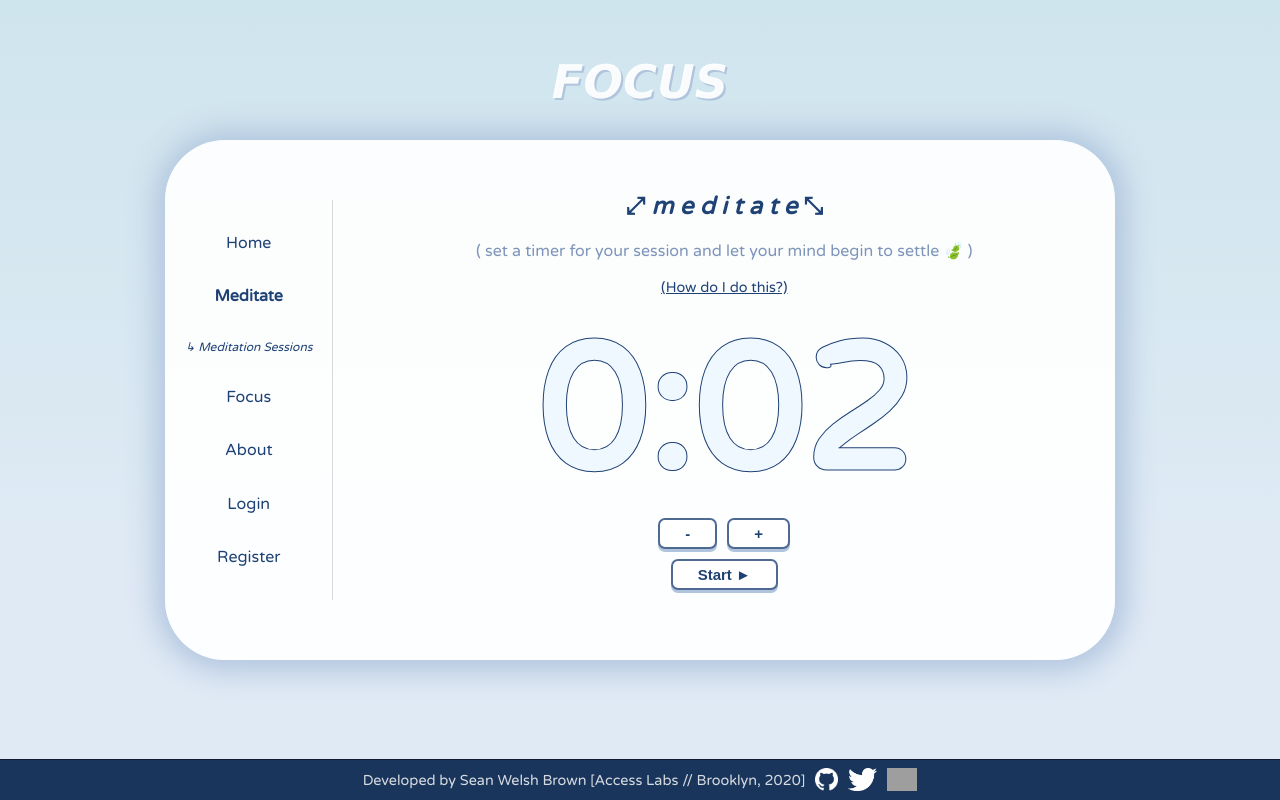
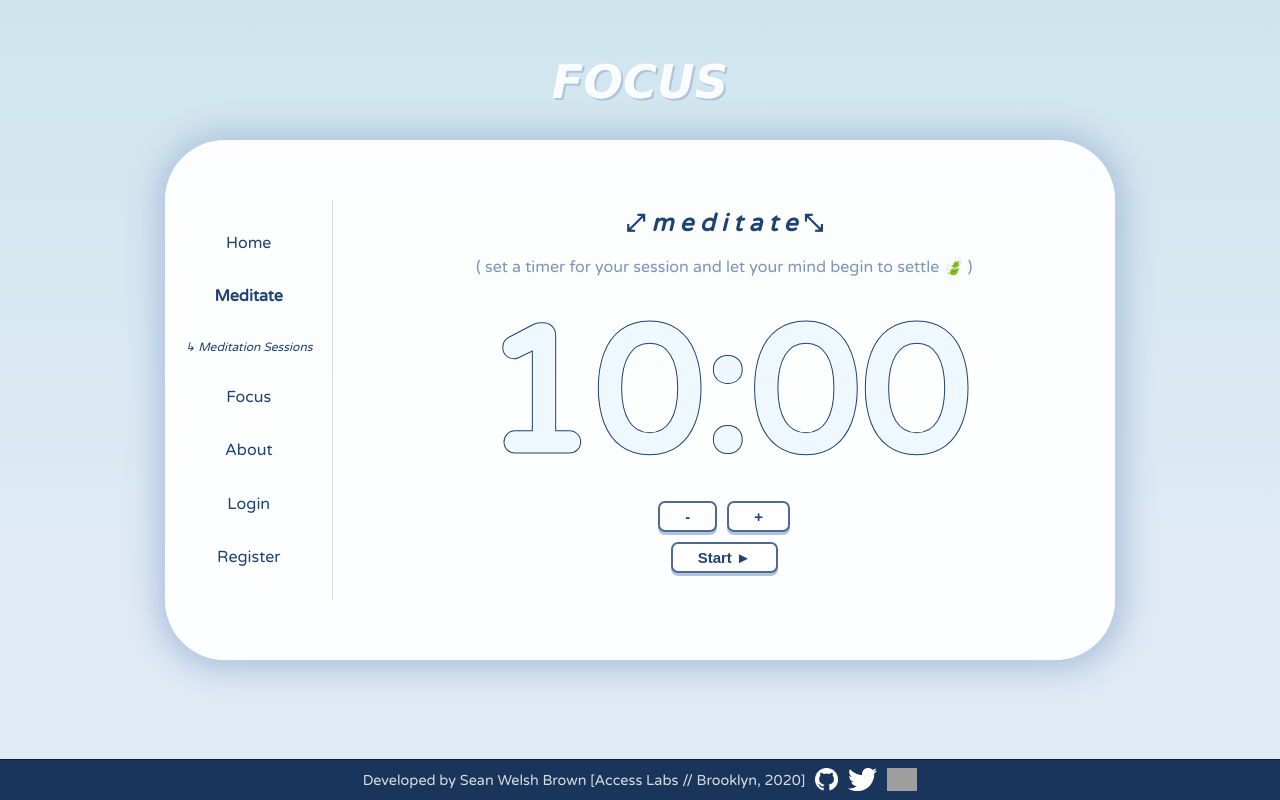
Before and after one commit to SeanWelshBrown/focus-frontend, a React (Create React App) app: page /meditate in a window 1280 px wide. Built offline with nearby package versions, Linux system fonts and the light colour scheme; grey boxes are pictures that could not be loaded.

Commit message:
Updated some phrasing on timer components to be more clear

```diff
--- a/src/Components/HowToModal.jsx
+++ b/src/Components/HowToModal.jsx
@@ -68,9 +68,9 @@ const HowToModal = props => {
             <li><strong>Decide on the task</strong> to be done.</li>
             <li><strong>Set the Work timer</strong> (traditionally to 25 minutes).</li>
             <li><strong>Work</strong> on the task.</li>
-            <li><strong>End work when the timer rings</strong> and put a tally on a piece of paper (we'll do that for you here in the app).</li>
+            <li><strong>End work when the timer rings</strong> and put down a checkmark somewhere (we'll do that for you here in the app).</li>
             <li><strong>If you have fewer than four checkmarks, take a short break</strong> (3–5 minutes), then return to step 2.</li>
-            <li><strong>After four Work sessions, take a longer break</strong> (15–30 minutes), reset your tally count to zero, then go to step 1.</li>
+            <li><strong>After four Work sessions, take a longer break</strong> (15–30 minutes), reset your checkmarks to zero, then go to step 1.</li>
           </ol>
 
           <a href="https://en.wikipedia.org/wiki/Pomodoro_Technique" target="_blank" rel="noopener noreferrer">(Visit Wikipedia.org for more information)</a>
--- a/src/Containers/Focus.jsx
+++ b/src/Containers/Focus.jsx
@@ -9,7 +9,7 @@ import FocusModal from '../Components/FocusModal';
 import HowToModal from '../Components/HowToModal';
 
 import alarm_relaxing from './alarm_relaxing.mp3';
-import alarm_electropop from './alarm_electropop.mp3';
+// import alarm_electropop from './alarm_electropop.mp3';
 
 
 const Focus = props => {
@@ -46,7 +46,7 @@ const Focus = props => {
   const user = useSelector( state => state.user )
 
   // AUDIO
-  const work_alarm = new Audio(alarm_electropop)
+  const work_alarm = new Audio(alarm_relaxing)
   work_alarm.loop = true
   const break_alarm = new Audio(alarm_relaxing)
   break_alarm.loop = true
@@ -436,7 +436,7 @@ const Focus = props => {
 
       {renderTimerMessage()}
 
-      <p className="how-to-link focus" onClick={handleHowToClick}>(How do I do this?)</p>
+      <p className="how-to-link focus" onClick={handleHowToClick}>(How does this work?)</p>
 
       <h1 className={isWorking ? "focus-timer work" : "focus-timer break"}>
         { hours > 0 ? `${hours}:` : "" }{ hours > 0 && minutes < 10 ? `0${minutes}` : minutes }:{ seconds < 10 ? `0${seconds}` : seconds }
--- a/src/Containers/Meditate.jsx
+++ b/src/Containers/Meditate.jsx
@@ -14,7 +14,7 @@ import alarm_zen from './alarm_zen.mp3'
 const Meditate = props => {
 
   // STATE/GLOBALS
-  const [timer, setTimer] = useState({ hours: 0, minutes: 0, seconds: 2 })
+  const [timer, setTimer] = useState({ hours: 0, minutes: 10, seconds: 0 })
   const [timerCopy, setTimerCopy] = useState({})
 
   const [isCounting, setIsCounting] = useState(false)
@@ -263,7 +263,7 @@ const Meditate = props => {
 
       <p className="meditate-timer-msg">( set a timer for your session and let your mind begin to settle <span role="img" aria-label="praying">🍃</span> )</p>
 
-      <p className="how-to-link meditate" onClick={handleHowToClick}>(How do I do this?)</p>
+      {/* <p className="how-to-link meditate" onClick={handleHowToClick}>(How do I do this?)</p> */}
 
       <h1 className="meditation-timer">
         { hours > 0 ? `${hours}:` : "" }{ hours > 0 && minutes < 10 ? `0${minutes}` : minutes }:{ seconds < 10 ? `0${seconds}` : seconds }
```
